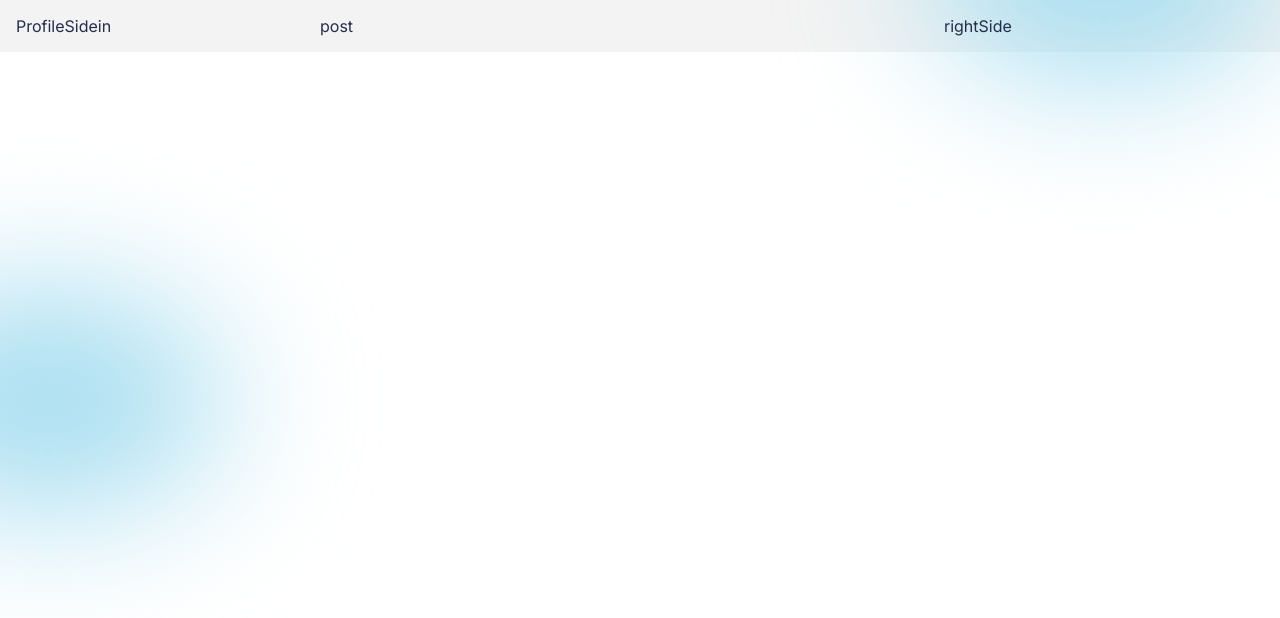
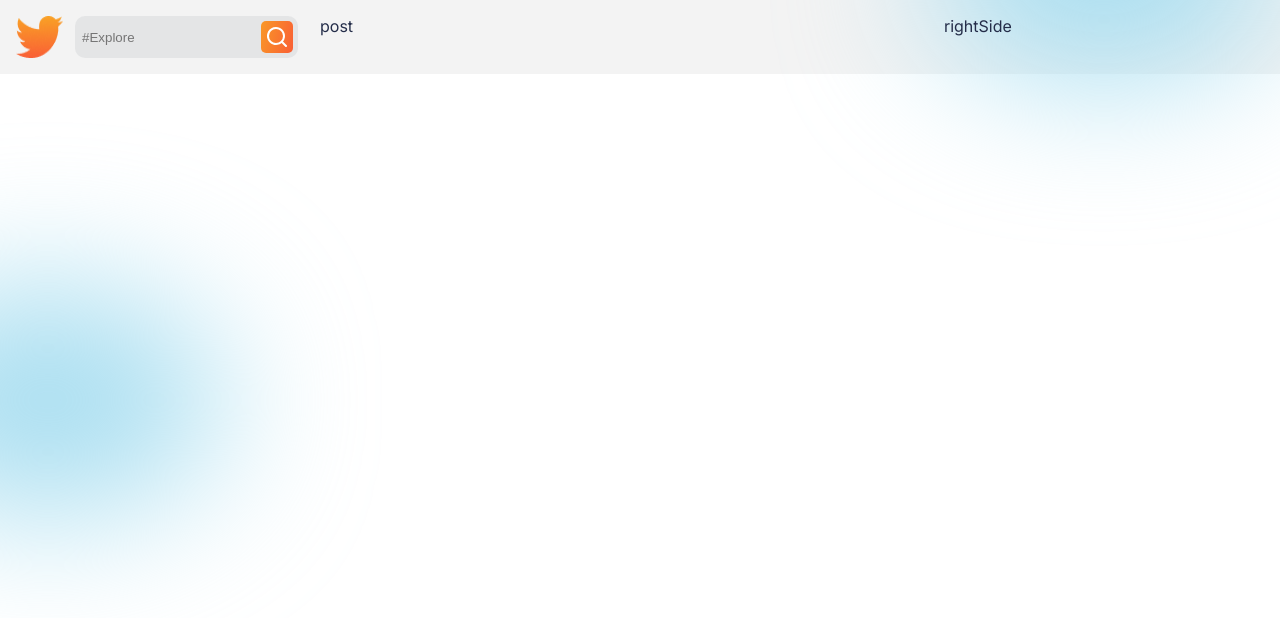
Before and after one commit to itx-shoaib/SocialBird--Frontend, a React (Create React App) app: page / in a window 1280 px wide. Shown: the top 618 px of the page. Built offline with nearby package versions, Linux system fonts and the light colour scheme.

Commit message:
Serach Bar made

```diff
--- /dev/null
+++ b/src/components/LogoSearch/LogoSearch.css
@@ -0,0 +1,31 @@
+.LogoSearch{
+    display: flex;
+    gap: 0.75rem;
+}
+
+.Search{
+    display: flex;
+    background-color: var(--inputColor);
+    border-radius: 10px;
+    padding: 5px;
+}
+
+.Search>input{
+    background-color: transparent;
+    border: none;
+    outline: none;
+}
+
+.s-icon{
+    display: flex;
+    align-content: center;
+    justify-content: center;
+    background: linear-gradient(106.23deg,#f99827,#f95f35 100%);
+    border-radius: 5px;
+    padding: 4px;
+    color: white;
+}
+
+.s-icon:hover{
+    cursor: pointer;
+}
--- /dev/null
+++ b/src/components/LogoSearch/LogoSearch.jsx
@@ -0,0 +1,20 @@
+import React from 'react'
+import Logo from "../../img/logo.png"
+import { UilSearch } from "@iconscout/react-unicons"
+import "../LogoSearch/LogoSearch.css"
+
+const LogoSearch = () => {
+    return (
+        <div className="LogoSearch">
+            <img src={Logo} alt="" />
+            <div className="Search">
+                <input type="text" placeholder='#Explore' />
+                <div className="s-icon">
+                    <UilSearch />
+                </div>
+            </div>
+        </div>
+    )
+}
+
+export default LogoSearch
--- a/src/components/profileSide/ProfileSide.css
+++ b/src/components/profileSide/ProfileSide.css
@@ -0,0 +1,7 @@
+.profileSide{
+    display: flex;
+    flex-direction: column;
+    gap: 1rem;
+    align-items: center;
+    overflow: auto;
+}
--- a/src/components/profileSide/ProfileSide.jsx
+++ b/src/components/profileSide/ProfileSide.jsx
@@ -1,10 +1,11 @@
 import React from 'react'
+import LogoSearch from '../LogoSearch/LogoSearch'
 
 const ProfileSide = () => {
     return (
         <>
             <div className="profileSide">
-                ProfileSidein
+                <LogoSearch />
             </div>
         </>
     )
```
